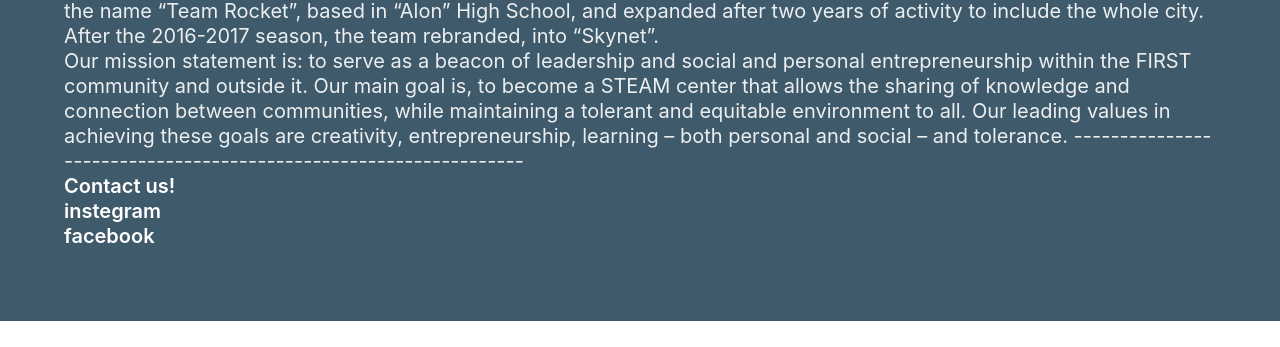
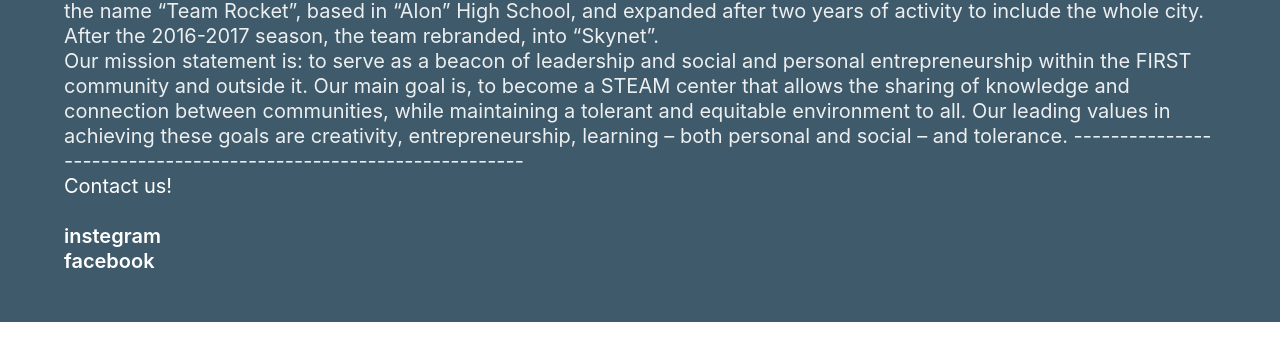
Before and after one commit to Skynet4416/Skynet4416.github.io, a plain HTML site: page index.html in a window 1280 px wide. Shown: the part 939-1286 px from the top of the page. Drawn offline with Linux system fonts and the light colour scheme.

Commit message:
the wock

```diff
--- a/index.html
+++ b/index.html
@@ -82,9 +82,9 @@
             learning – both personal and social – and tolerance.
 
             -----------------------------------------------------------------<br />
-            <strong>Contact us!<strong><br />
+            <strong><h1>Contact us!<h1><strong><br />
             <a href="https://www.instagram.com/skynet4416/">instegram</a><br />
-            <a href="https://www.facebook.com/skynet4416/">facebook</a>
+            <a href="https://www.facebook.com/skynet4416/">facebook</a><br />
           </h2>
         </div>
       </div>
```
